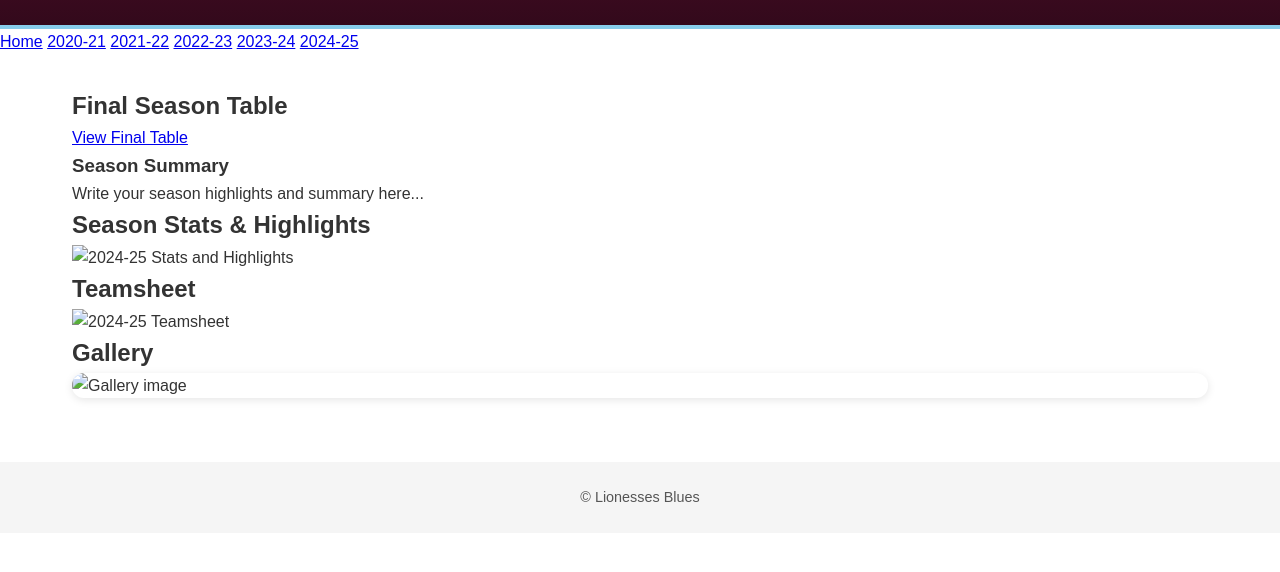
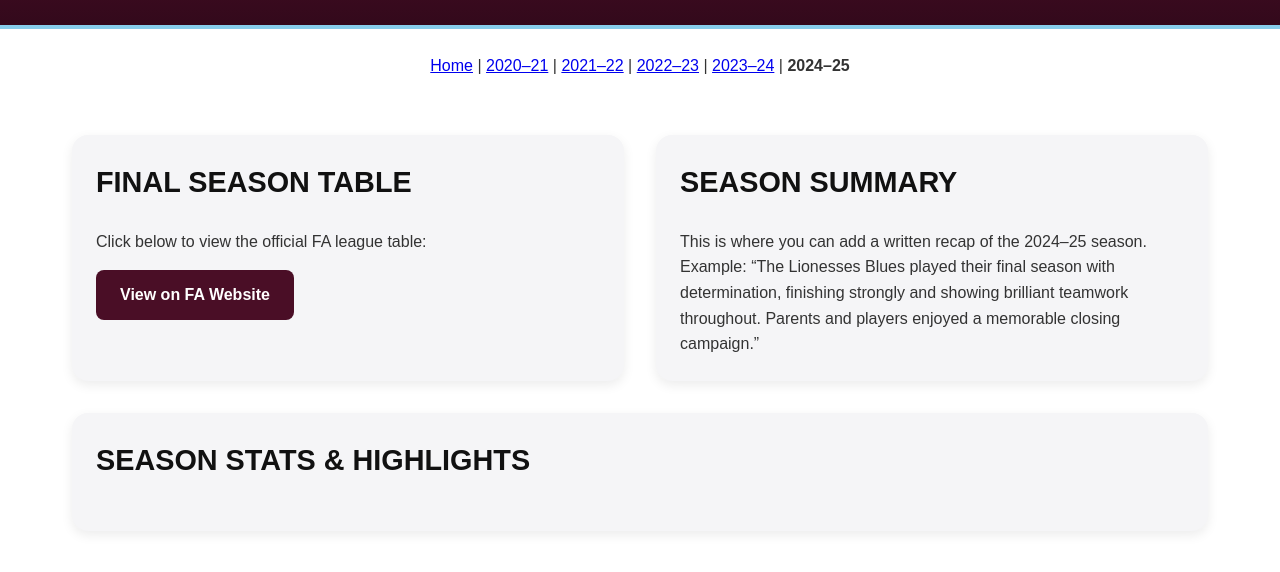
Before and after one commit to jmfootball/LionessesBlues, a plain HTML site: page seasons/2024-25.html in a window 1280 px wide. Shown: the part 86-658 px from the top of the page. Drawn offline with Linux system fonts and the light colour scheme; files that its build step writes are made by us from their sources.

Commit message:
Update 2024-25.html

```diff
--- a/seasons/2024-25.html
+++ b/seasons/2024-25.html
@@ -3,57 +3,47 @@
 <head>
   <meta charset="UTF-8">
   <meta name="viewport" content="width=device-width, initial-scale=1.0">
-  <title>2024-25 Season</title>
+  <title>2024–25 Season | Lionesses Blues</title>
   <link rel="stylesheet" href="css/style.css">
 </head>
 <body>
+  <!-- HEADER -->
   <header class="site-header">
     <h1>Lionesses Blues</h1>
   </header>
 
-  <nav class="season-nav">
-    <a href="index.html">Home</a>
-    <a href="2020-21.html">2020-21</a>
-    <a href="2021-22.html">2021-22</a>
-    <a href="2022-23.html">2022-23</a>
-    <a href="2023-24.html">2023-24</a>
-    <a href="2024-25.html">2024-25</a>
+  <!-- NAVIGATION (between seasons + home) -->
+  <nav class="season-nav" style="text-align:center; margin:1.5rem 0;">
+    <a href="index.html">Home</a> |
+    <a href="2020-21.html">2020–21</a> |
+    <a href="2021-22.html">2021–22</a> |
+    <a href="2022-23.html">2022–23</a> |
+    <a href="2023-24.html">2023–24</a> |
+    <strong>2024–25</strong>
   </nav>
 
+  <!-- MAIN CONTENT -->
   <main>
-    <section class="section">
-      <h2>Final Season Table</h2>
-      <div class="table-summary">
-        <a href="https://fulltime.thefa.com/index.html?selectedSeason=663369138&selectedFixtureGroupAgeGroup=0&selectedDivision=487876585&selectedCompetition=0" target="_blank" class="final-table-link">
-          View Final Table
-        </a>
-        <div class="summary-box">
-          <h3>Season Summary</h3>
-          <p>Write your season highlights and summary here...</p>
-        </div>
+    <!-- Final Season Table + Summary -->
+    <section class="season-layout">
+      <!-- Final Season Table -->
+      <div class="season-card">
+        <h2 class="section-title">Final Season Table</h2>
+        <p>Click below to view the official FA league table:</p>
+        <a href="https://fulltime.thefa.com/index.html?selectedSeason=663369138&selectedFixtureGroupAgeGroup=0&selectedDivision=487876585&selectedCompetition=0" target="_blank">View on FA Website</a>
+      </div>
+
+      <!-- Season Summary -->
+      <div class="season-card">
+        <h2 class="section-title">Season Summary</h2>
+        <p>
+          This is where you can add a written recap of the 2024–25 season.
+          Example: “The Lionesses Blues played their final season with determination, finishing strongly and showing brilliant teamwork throughout. Parents and players enjoyed a memorable closing campaign.”
+        </p>
       </div>
     </section>
 
-    <section class="section">
-      <h2>Season Stats & Highlights</h2>
-      <img src="images/2024-25-stats.jpg" alt="2024-25 Stats and Highlights">
-    </section>
-
-    <section class="section">
-      <h2>Teamsheet</h2>
-      <img src="images/2024-25-teamsheet.jpg" alt="2024-25 Teamsheet">
-    </section>
-
-    <section class="section">
-      <h2>Gallery</h2>
-      <div class="gallery">
-        <img src="images/2024-25-gallery1.jpg" alt="Gallery image">
-      </div>
-    </section>
-  </main>
-
-  <footer class="site-footer">
-    <p>&copy; Lionesses Blues</p>
-  </footer>
-</body>
-</html>
+    <!-- Stats & Highlights -->
+    <section class="season-card">
+      <h2 class="section-title">Season Stats & Highlights</h2>
+      <img src="images/2024-25-stats.jpg" alt="Sea
```
